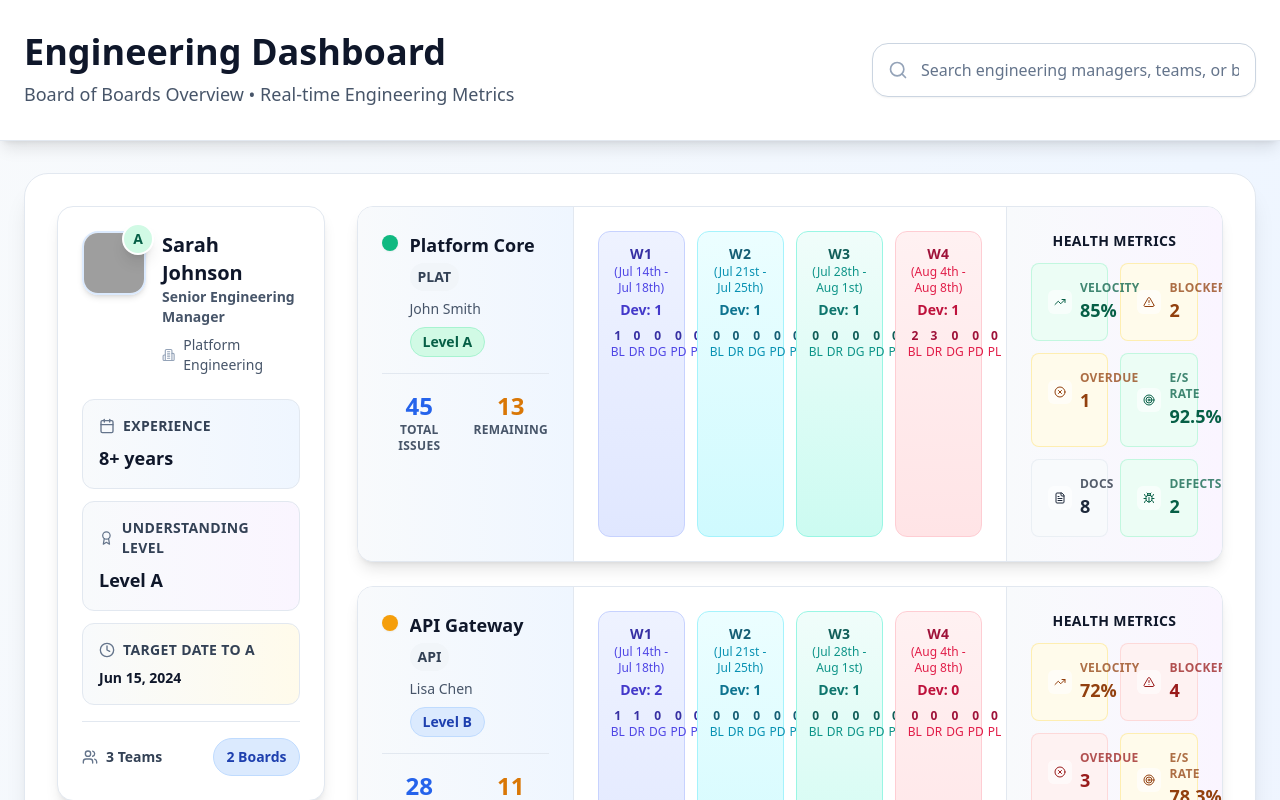
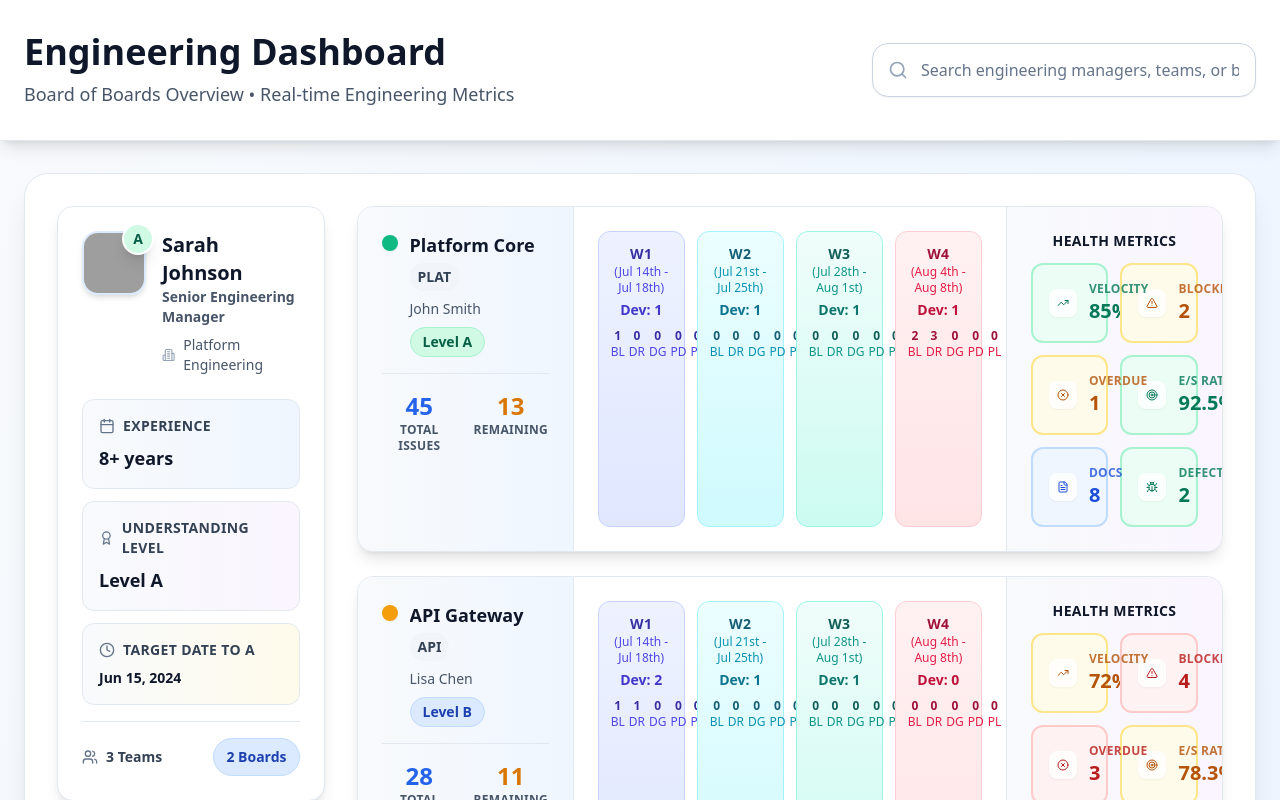
Before and after one commit to maheedar41/mib-newboard, a React (Vite) app: page / in a window 1280 px wide. Shown: the top 800 px of the page. Built offline with nearby package versions, Linux system fonts and the light colour scheme; grey boxes are pictures that could not be loaded.

Commit message:
Updated App.tsx

```diff
--- a/src/App.tsx
+++ b/src/App.tsx
@@ -279,21 +279,21 @@ const HealthTile: React.FC<{ label: string; value: number | string; icon: React.
   variant
 }) => {
   const variantStyles = {
-    success: 'bg-emerald-50 border-emerald-200/60 text-emerald-800 hover:bg-emerald-100 hover:border-emerald-300 hover:shadow-sm',
-    warning: 'bg-amber-50 border-amber-200/60 text-amber-800 hover:bg-amber-100 hover:border-amber-300 hover:shadow-sm',
-    error: 'bg-red-50 border-red-200/60 text-red-800 hover:bg-red-100 hover:border-red-300 hover:shadow-sm',
-    info: 'bg-slate-50 border-slate-200/60 text-slate-800 hover:bg-slate-100 hover:border-slate-300 hover:shadow-sm'
+    success: 'bg-emerald-50 border-emerald-200 text-emerald-700 hover:bg-emerald-100 hover:border-emerald-300',
+    warning: 'bg-amber-50 border-amber-200 text-amber-700 hover:bg-amber-100 hover:border-amber-300',
+    error: 'bg-red-50 border-red-200 text-red-700 hover:bg-red-100 hover:border-red-300',
+    info: 'bg-blue-50 border-blue-200 text-blue-700 hover:bg-blue-100 hover:border-blue-300'
   };
 
   return (
-    <div className={`p-4 rounded-lg border ${variantStyles[variant]} transition-all duration-200`}>
-      <div className="flex items-center space-x-2">
-        <div className="p-1.5 rounded-md bg-white/60 flex-shrink-0">
+    <div className={`p-4 rounded-xl border-2 ${variantStyles[variant]} transition-all duration-200 hover:shadow-lg hover:scale-105`}>
+      <div className="flex items-center space-x-3">
+        <div className="p-2 rounded-lg bg-white/80 flex-shrink-0 shadow-sm">
           {icon}
         </div>
         <div className="flex-1">
-          <div className="text-xs font-semibold uppercase tracking-wide opacity-75">{label}</div>
-          <div className="text-lg font-bold">{value}</div>
+          <div className="text-xs font-bold uppercase tracking-wide opacity-80">{label}</div>
+          <div className="text-xl font-bold">{value}</div>
         </div>
       </div>
     </div>
```
